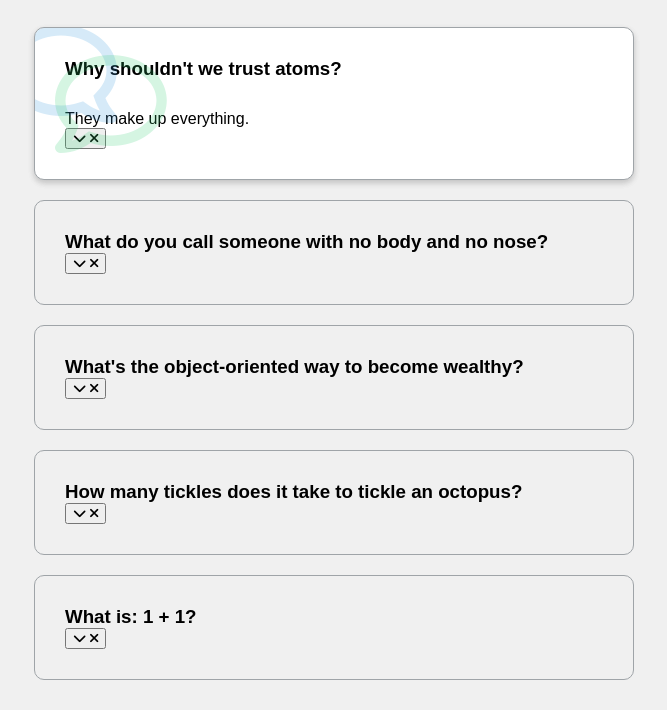
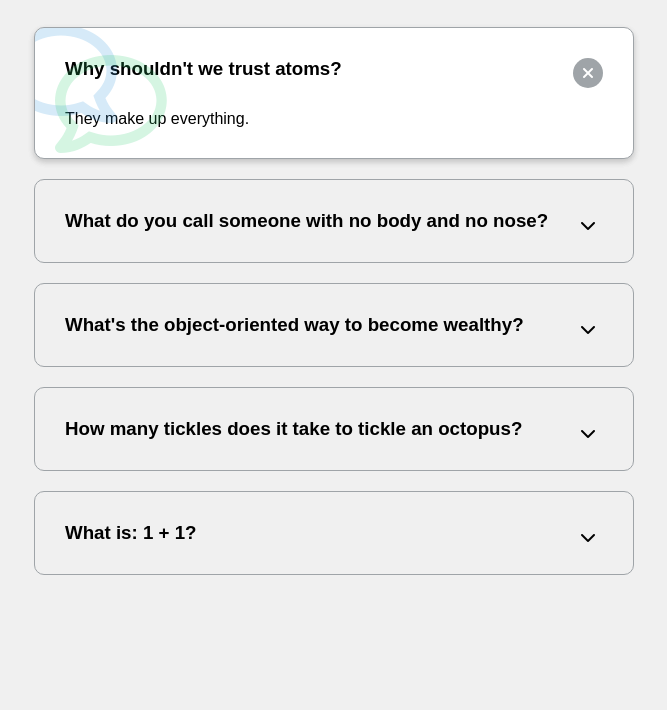
Before and after one commit to felixwurst/tutorial_50-projects-in-50-days, a plain HTML site: page 12_faq-collapse/index.html in a window 1280 px wide. Shown: the part 90-800 px from the top of the page, without its empty margins (306-973 px from the left). Drawn offline with Linux system fonts and the light colour scheme; a web font is replaced by a local one.

Commit message:
started toggling the buttons

```diff
--- a/12_faq-collapse/script.js
+++ b/12_faq-collapse/script.js
@@ -0,0 +1,8 @@
+const toggleBtns = document.querySelectorAll('.faq-toggle');
+
+toggleBtns.forEach(btn => {
+  // console.log(btn);
+  btn.addEventListener('click', event => {
+    console.log('click');
+  });
+});
--- a/12_faq-collapse/style.css
+++ b/12_faq-collapse/style.css
@@ -68,3 +68,41 @@ h1 {
 .faq.active .faq-text {
   display: block;
 }
+
+.faq-toggle {
+  background-color: transparent;
+  border: 0;
+  border-radius: 50%;
+  cursor: pointer;
+  display: flex;
+  align-items: center;
+  justify-content: center;
+  font-size: 16px;
+  padding: 0;
+  position: absolute;
+  top: 30px;
+  right: 30px;
+  height: 30px;
+  width: 30px;
+}
+
+.faq-toggle:focus {
+  outline: 0;
+}
+
+.faq-toggle .fa-times {
+  display: none;
+}
+
+.faq.active .faq-toggle .fa-times {
+  color: #fff;
+  display: block;
+}
+
+.faq.active .faq-toggle .fa-chevron-down {
+  display: none;
+}
+
+.faq.active .faq-toggle {
+  background-color: #9fa4a8;
+}
```
Also changed, not shown: 12_faq-collapse/index.html (+0 -2 lines).
